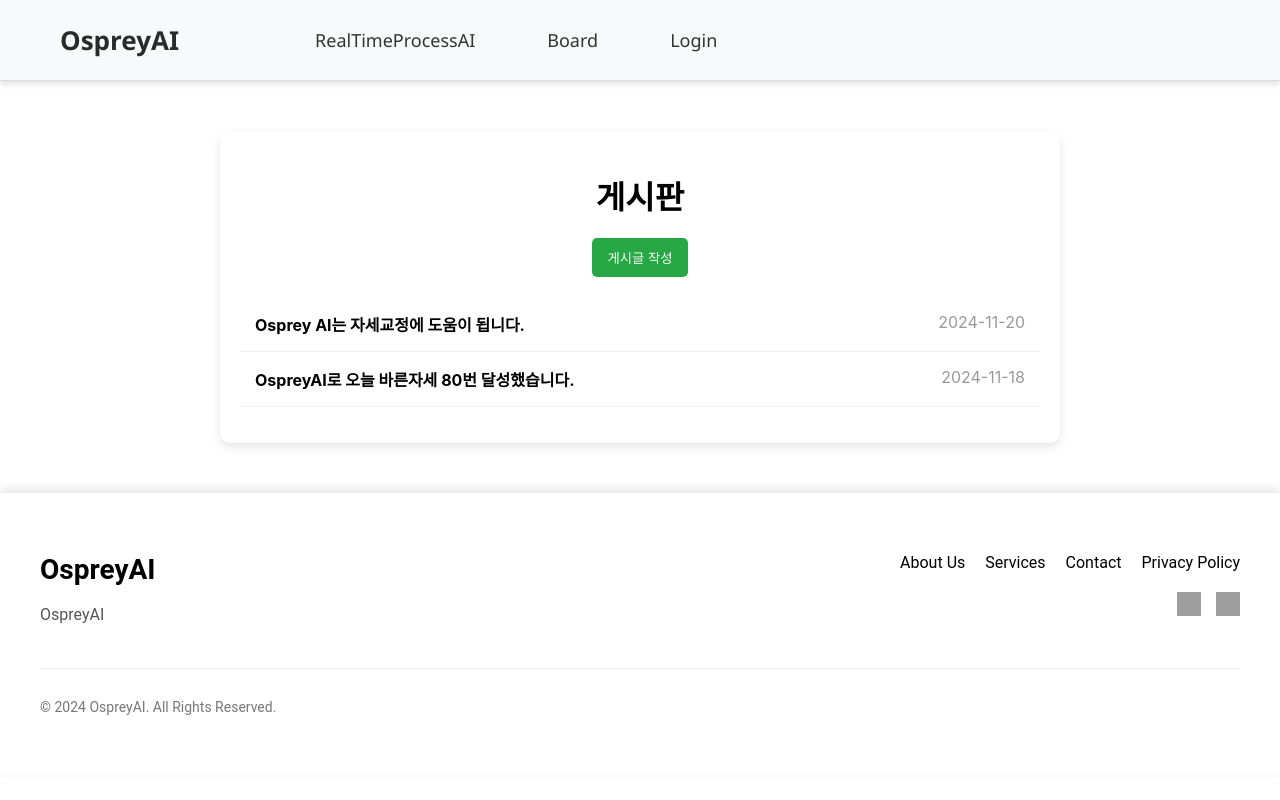
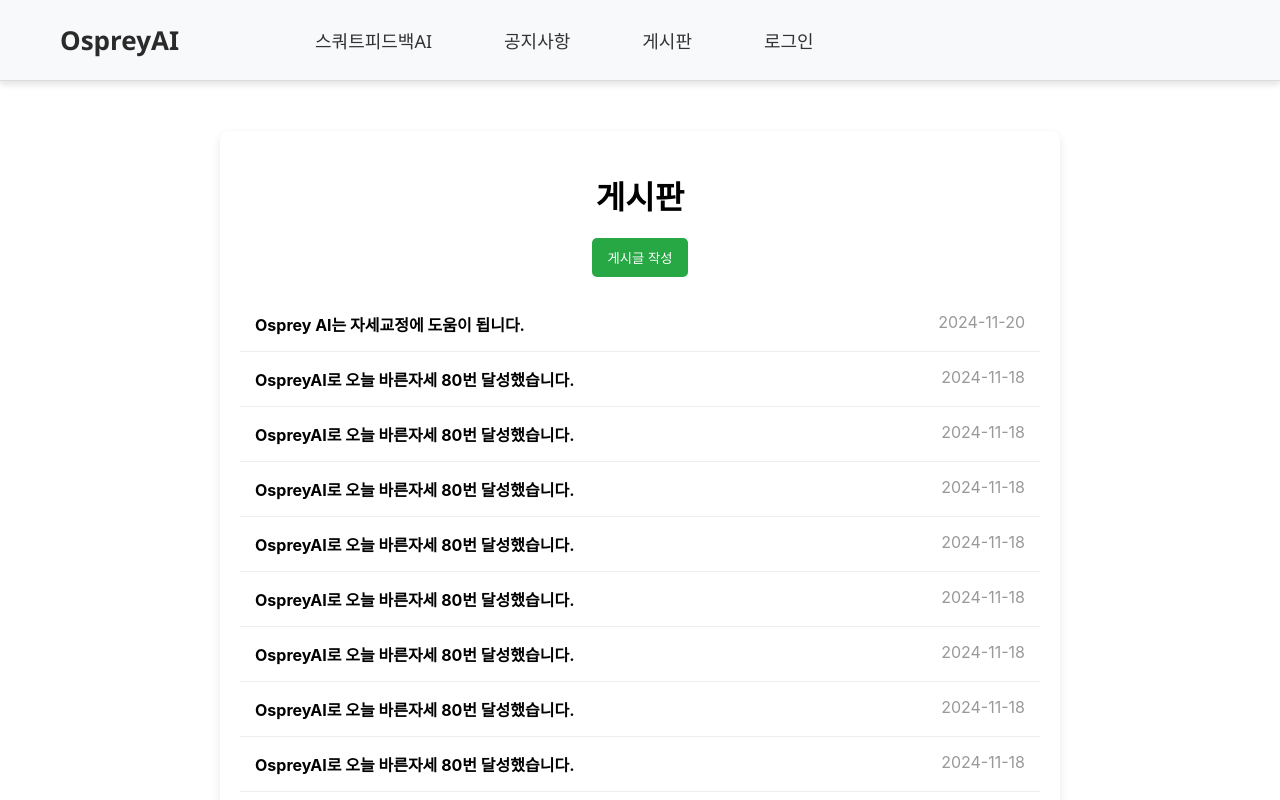
Before and after one commit to eunjiAi/OspreyAi, a React (Create React App) app in the folder client/: page /Board in a window 1280 px wide. Shown: the top 800 px of the page. Built offline with nearby package versions, Linux system fonts and the light colour scheme; grey boxes are pictures that could not be loaded.

Commit message:
BoardDetail Update
ss

```diff
--- a/client/src/App.js
+++ b/client/src/App.js
@@ -6,8 +6,8 @@ import Header from "./common/Header/Header";
 import Footer from "./common/Footer/Footer";
 import SquatFeedback from "./pages/SquatFeedback/SquatFeedback";
 import Board from "./pages/Board/Board";
-import BoardDetail from "./pages/Board/BoardDetail"; // 게시판 상세 페이지
-import BoardCreate from "./pages/Board/BoardCreate"; // 새로 추가된 게시글 작성 페이지
+import BoardDetail from "./pages/Board/BoardDetail";
+import BoardCreate from "./pages/Board/BoardCreate";
 import Login from "./pages/Login/Login";
 import FaceLogin from "./pages/Login/FaceLogin";
 import Signup from "./pages/Signup/Signup";
@@ -31,8 +31,8 @@ function App() {
         <Route path="/MyPageUpdate" element={<MyPageUpdate />} />
 
         <Route path="/Board" element={<Board />} />
-        <Route path="/Board/new" element={<BoardCreate />} /> {/* 게시글 작성 페이지 */}
-        <Route path="/Board/:id" element={<BoardDetail />} /> {/* 게시판 상세 페이지 */}
+        <Route path="/Board/new" element={<BoardCreate />} />
+        <Route path="/Board/:id" element={<BoardDetail />} />
       </Routes>
 
       <Footer />
--- a/client/src/common/Header/Header.js
+++ b/client/src/common/Header/Header.js
@@ -13,7 +13,7 @@ function Header() {
         <ul className="navbar-menu">
 
           <li className="navbar-item dropdown">
-            <Link to="/SquatFeedback" className="navbar-link">RealTimeProcessAI</Link>
+            <Link to="/SquatFeedback" className="navbar-link">스쿼트피드백AI</Link>
             <ul className="dropdown-menu">
 
               <li><Link to="/about/team" className="dropdown-link">Our Team</Link></li>
@@ -22,7 +22,7 @@ function Header() {
           </li>
 
           <li className="navbar-item dropdown">
-            <Link to="/Board" className="navbar-link">Board</Link>
+            <Link to="/Board" className="navbar-link">공지사항</Link>
             <ul className="dropdown-menu">
               <li><Link to="/upload/images" className="dropdown-link">Upload Images</Link></li>
 
@@ -30,7 +30,15 @@ function Header() {
           </li>
 
           <li className="navbar-item dropdown">
-            <Link to="/Login" className="navbar-link">Login</Link>
+            <Link to="/Board" className="navbar-link">게시판</Link>
+            <ul className="dropdown-menu">
+              <li><Link to="/upload/images" className="dropdown-link">Upload Images</Link></li>
+
+            </ul>
+          </li>
+
+          <li className="navbar-item dropdown">
+            <Link to="/Login" className="navbar-link">로그인</Link>
             <ul className="dropdown-menu">
               <li><Link to="/upload/images" className="dropdown-link">Upload Images</Link></li>
 
--- a/client/src/pages/Board/Board.js
+++ b/client/src/pages/Board/Board.js
@@ -7,6 +7,13 @@ const Board = () => {
   const [posts, setPosts] = useState([
     { id: 1, title: "Osprey AI는 자세교정에 도움이 됩니다.", date: "2024-11-20" },
     { id: 2, title: "OspreyAI로 오늘 바른자세 80번 달성했습니다.", date: "2024-11-18" },
+    { id: 2, title: "OspreyAI로 오늘 바른자세 80번 달성했습니다.", date: "2024-11-18" },
+    { id: 2, title: "OspreyAI로 오늘 바른자세 80번 달성했습니다.", date: "2024-11-18" },
+    { id: 2, title: "OspreyAI로 오늘 바른자세 80번 달성했습니다.", date: "2024-11-18" },
+    { id: 2, title: "OspreyAI로 오늘 바른자세 80번 달성했습니다.", date: "2024-11-18" },
+    { id: 2, title: "OspreyAI로 오늘 바른자세 80번 달성했습니다.", date: "2024-11-18" },
+    { id: 2, title: "OspreyAI로 오늘 바른자세 80번 달성했습니다.", date: "2024-11-18" },
+    { id: 2, title: "OspreyAI로 오늘 바른자세 80번 달성했습니다.", date: "2024-11-18" }
   ]);
 
   const handlePostClick = (id) => {
--- a/client/src/pages/Board/BoardDetail.js
+++ b/client/src/pages/Board/BoardDetail.js
@@ -8,6 +8,12 @@ const BoardDetail = () => {
   const [posts, setPosts] = useState([
     { id: 1, title: "Osprey AI는 자세교정에 도움이 됩니다.", content: "상세내용입니다.", comments: ["따봉", "도움이 되었습니다."] },
     { id: 2, title: "OspreyAI로 오늘 바른자세 80번 달성했습니다.", content: "자랑글입니다.", comments: ["더 열심히 해서 80번보다 더 많이 해야겠네요.", "따봉"] },
+    { id: 3, title: "OspreyAI로 오늘 바른자세 80번 달성했습니다.", content: "자랑글입니다.", comments: ["더 열심히 해서 80번보다 더 많이 해야겠네요.", "따봉"] },
+    { id: 4, title: "OspreyAI로 오늘 바른자세 80번 달성했습니다.", content: "자랑글입니다.", comments: ["더 열심히 해서 80번보다 더 많이 해야겠네요.", "따봉"] },
+    { id: 5, title: "OspreyAI로 오늘 바른자세 80번 달성했습니다.", content: "자랑글입니다.", comments: ["더 열심히 해서 80번보다 더 많이 해야겠네요.", "따봉"] },
+    { id: 6, title: "OspreyAI로 오늘 바른자세 80번 달성했습니다.", content: "자랑글입니다.", comments: ["더 열심히 해서 80번보다 더 많이 해야겠네요.", "따봉"] },
+    { id: 7, title: "OspreyAI로 오늘 바른자세 80번 달성했습니다.", content: "자랑글입니다.", comments: ["더 열심히 해서 80번보다 더 많이 해야겠네요.", "따봉"] },
+    { id: 8, title: "OspreyAI로 오늘 바른자세 80번 달성했습니다.", content: "자랑글입니다.", comments: ["더 열심히 해서 80번보다 더 많이 해야겠네요.", "따봉"] },
   ]);
 
   const [newComment, setNewComment] = useState("");
```
